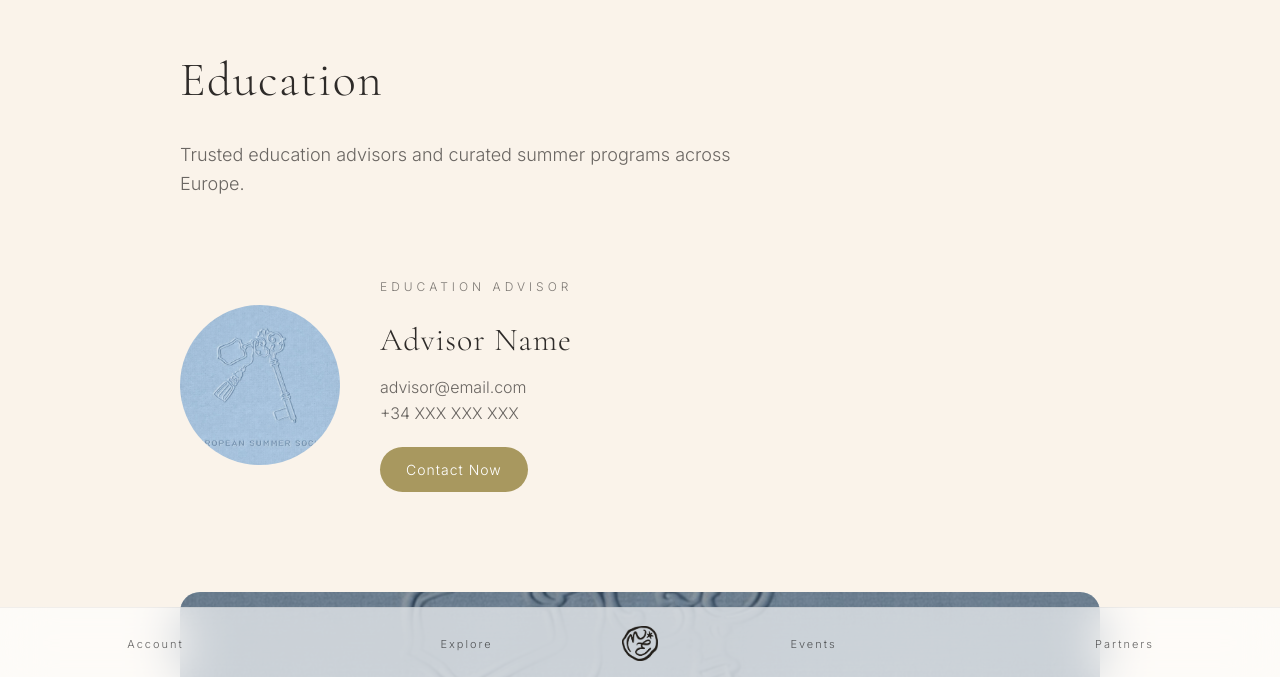
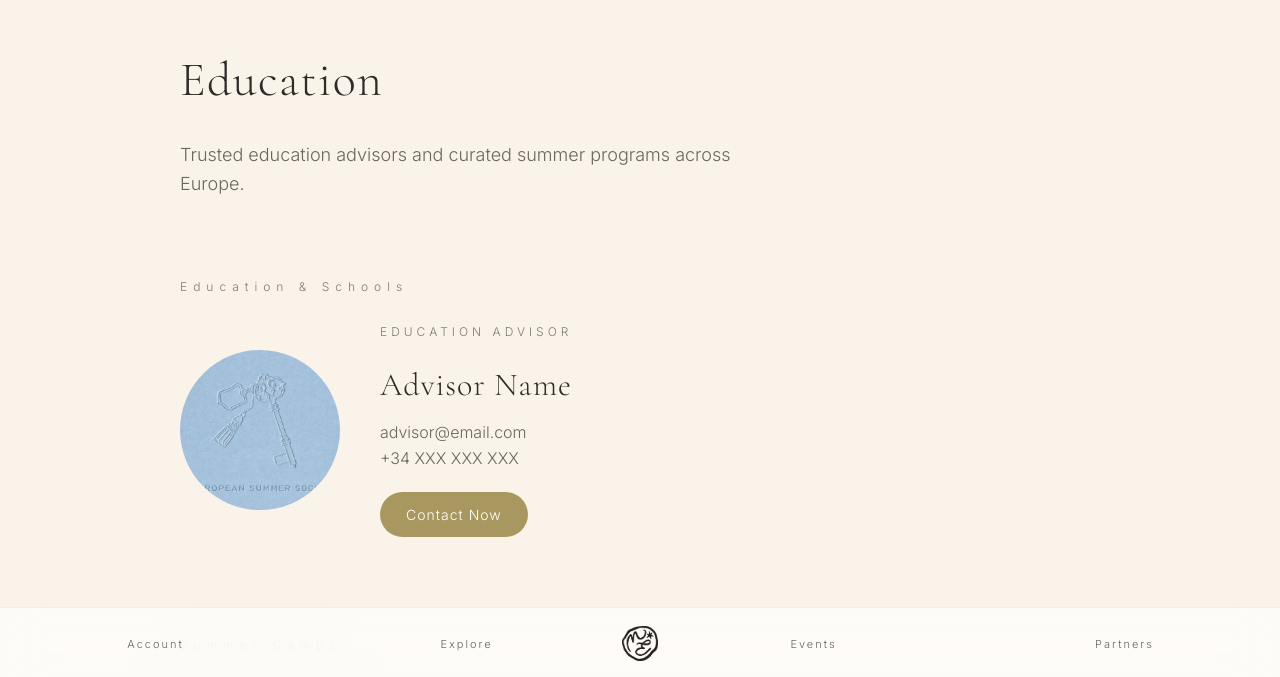
Before and after one commit to nataliatovargrand-a11y/mothereuro-beta, a Nuxt app: page /resources/education in a window 1280 px wide. Shown: the part 121-798 px from the top of the page. Built offline with nearby package versions, Linux system fonts and the light colour scheme.

Commit message:
Education page layout + ESS external link

```diff
--- a/app/pages/resources/education.vue
+++ b/app/pages/resources/education.vue
@@ -9,7 +9,11 @@ Trusted education advisors and curated summer programs across Europe.
 </p>
 
 
-<!-- EDUCATION ADVISOR -->
+<!-- EDUCATION & SCHOOLS -->
+
+<div class="section-title">
+Education & Schools
+</div>
 
 <div class="advisor-card">
 
@@ -43,7 +47,11 @@ Contact Now
 </div>
 
 
-<!-- EUROPEAN SUMMER SOCIETY -->
+<!-- SUMMER CAMPS -->
+
+<div class="section-title">
+Summer Camps
+</div>
 
 <div class="summer-card">
 
@@ -63,6 +71,7 @@ discover new cultures, and return home with confidence, independence, and lifelo
 <a
 href="https://europeansummersociety.com"
 target="_blank"
+rel="noopener noreferrer"
 class="summer-button"
 >
 Explore Programs
@@ -91,6 +100,16 @@ opacity:.7;
 max-width:620px;
 margin-bottom:80px;
 line-height:1.6;
+}
+
+
+/* SECTION TITLES */
+
+.section-title{
+letter-spacing:6px;
+font-size:12px;
+margin-bottom:30px;
+opacity:.6;
 }
 
 
@@ -144,7 +163,7 @@ display:inline-block;
 }
 
 
-/* SUMMER SOCIETY HERO */
+/* SUMMER CARD */
 
 .summer-card{
 height:420px;
@@ -157,6 +176,7 @@ background-size:cover;
 background-position:center;
 color:white;
 position:relative;
+margin-bottom:40px;
 }
 
 .summer-card::after{
```
